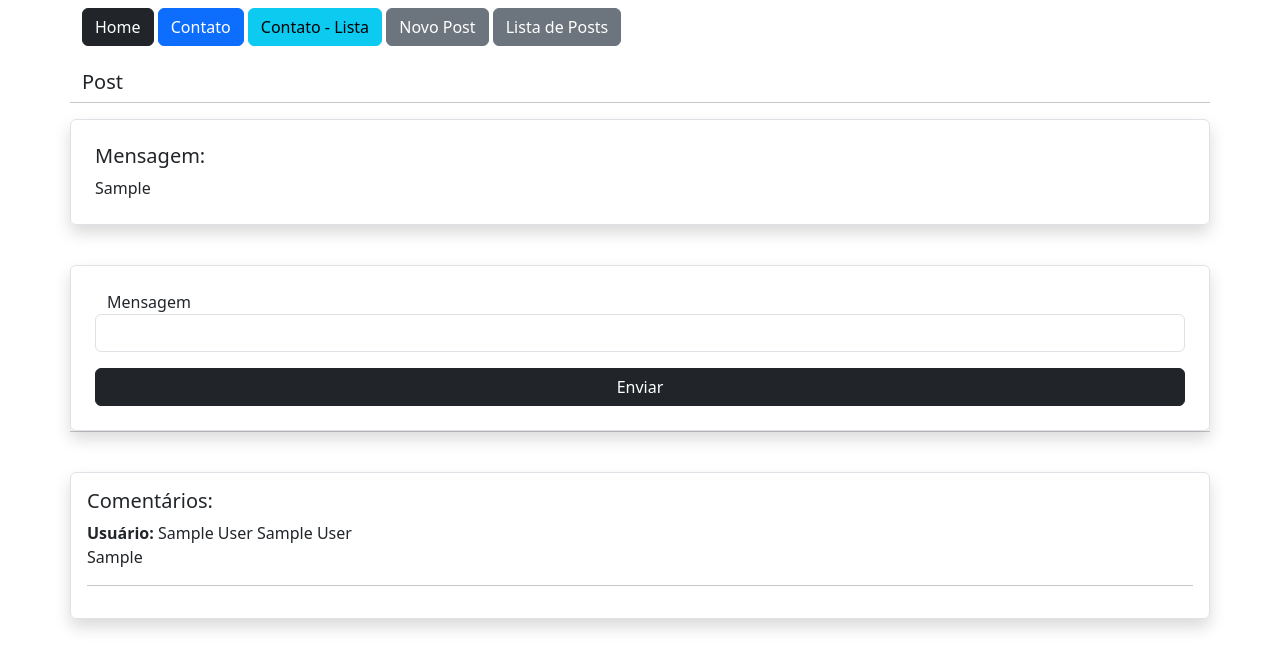
After one commit to Kluiver/Estudo-Flask, a Flask app: page /post/1/ in a window 1280 px wide. The commit adds this page. Shown: the top 669 px of the page. Run offline with Flask 3, Linux system fonts and the light colour scheme; tables that the repository leaves empty hold one stand-in row (values such as "Sample post").

Commit message:
Criado o sistema de posts e comentários de post

```diff
--- a/app/forms.py
+++ b/app/forms.py
@@ -5,7 +5,7 @@ from wtforms import StringField, SubmitField, PasswordField
 #importando os validadores do wtforms
 from wtforms.validators import DataRequired, Email, EqualTo, ValidationError
 #importando o modelo
-from app.models import Contato, User
+from app.models import Contato, User, Post, Comentario
 #importando o banco de dados
 from app import db, bcrypt
 
@@ -46,6 +46,7 @@ class UserForm(FlaskForm):
         db.session.commit()
         #retorno o usuário
         return user
+
 
 # Classe de formulário para login de usuário
 class LoginForm(FlaskForm):
@@ -94,3 +95,43 @@ class ContatoForm(FlaskForm):
         #adicionando ao banco de dados
         db.session.add(contato)
         db.session.commit()
+
+
+# Formulário para criação de post
+class PostForm(FlaskForm):
+    # campo de mensagem para o post
+    mensagem = StringField('Mensagem', validators=[DataRequired()])
+    # Botão para enviar o post
+    btn_submit = SubmitField('Postar', validators=[DataRequired()])
+
+    # Função para salvar o post
+    def save(self, user_id):
+        post = Post(
+            mensagem = self.mensagem.data,
+            user_id = user_id
+        )
+
+        # Salvando no banco de dados
+        db.session.add(post)
+        db.session.commit()
+
+
+# Formulário para criação de comentário
+class ComentarioForm(FlaskForm):
+    # campo de comentário
+    mensagem = StringField('Mensagem', validators=[DataRequired()])
+    # Botão para enviar o comentário
+    btn_submit = SubmitField('Enviar', validators=[DataRequired()])
+
+    # TODO: Verificar problema no nome do usuario
+    # Função para salvar o comentário
+    def save(self, user_id, post_id):
+        comentario = Comentario(
+            mensagem = self.mensagem.data,
+            user_id = user_id,
+            post_id = post_id
+        )
+
+        # Salvando no banco de dados
+        db.session.add(comentario)
+        db.session.commit()
--- a/app/templates/contato_lista.html
+++ b/app/templates/contato_lista.html
@@ -10,6 +10,7 @@
             <!-- Incluindo o código do nav.html -->
             {% include 'nav.html' %}
 
+            <div class="row mt-4">
                 <h3>Lista de Contatos</h3>
 
                 <!-- Criando estrutura GET -->
@@ -63,7 +64,7 @@
 
                     </table>
                 </div>
-
+            </div>
         </div>
 <!-- Fechando bloco -->
  {% endblock %}
--- a/app/templates/nav.html
+++ b/app/templates/nav.html
@@ -3,3 +3,5 @@ IMPORTANTE pois ele vai referenciar o link dinamicamente. -->
 <a href="/" class="btn btn-dark">Home</a>
 <a href="{{url_for('contato')}}" class="btn btn-primary">Contato</a>
 <a href="{{url_for('contato_lista')}}" class="btn btn-info">Contato - Lista</a>
+<a href="{{url_for('post_novo')}}" class="btn btn-secondary">Novo Post</a>
+<a href="{{url_for('post_lista')}}" class="btn btn-secondary">Lista de Posts</a>
--- /dev/null
+++ b/app/templates/post.html
@@ -0,0 +1,51 @@
+<!-- Estende a base -->
+{% extends 'base.html' %}
+
+<!-- Criando o block -->
+{% block content %}
+
+<div class="container">
+    <!-- Incluindo os botoes -->
+    {% include 'nav.html' %}
+
+    <div class="row mt-4">
+        <h5>Post</h5>
+        <hr>
+
+        <div class="col-12 border rounded p-4 shadow">
+            <h5>Mensagem: </h5>
+            {{ obj.mensagem }}
+        </div>
+
+        <div class="col-12 mt-3">
+            <form action="" method="post" class="row mt-4 p-4 rounded border shadow">
+
+                <!-- Adicionando o nivel de segurança -->
+                {{ form.csrf_token }}
+
+                <!-- Campo mensagem -->
+                {{ form.mensagem.label() }}
+                {{ form.mensagem(class='form-control') }}
+
+                <!-- Botão -->
+                {{ form.btn_submit(class='btn btn-dark col-12 mt-3') }}
+                </form>
+        </div>
+        <hr>
+        <div class="col-12 mt-4 border rounded shadow p-3">
+            <h5>Comentários: </h5>
+            <!-- Iterando sobre os comentarios do pos -->
+             {% for c in obj.comentarios %}
+                <p>
+                    <b>Usuário: </b>{{ c.user.nome }} {{ c.user.sobrenome }} <br>
+                    {{ c.mensagem }}
+                </p>
+                <hr>
+             {% endfor %}
+        </div>
+
+    </div>
+
+</div>
+{% endblock %}
+<!-- fechando o bloco -->
--- a/app/views.py
+++ b/app/views.py
@@ -6,10 +6,10 @@ from app import app, db
 from flask import render_template, url_for, request, redirect
 
 #importando a classe Contato de model
-from app.models import Contato
+from app.models import Contato, Post, User, Comentario
 
 #importando o formulario
-from app.forms import ContatoForm, UserForm, LoginForm
+from app.forms import ContatoForm, UserForm, LoginForm, PostForm, ComentarioForm
 
 # Funçoes para login de usuário
 from flask_login import login_user, logout_user, current_user
@@ -57,6 +57,7 @@ def cadastro():
         return redirect(url_for('homepage'))
     # Retornando a pagina de cadastro
     return render_template('cadastro.html', form=form)
+
 
 # Rota de logout
 @app.route('/sair/')
@@ -143,6 +144,7 @@ def contato_lista():
     #retorno o HTML da lista de contatos
     return render_template('contato_lista.html', context=context)
 
+
 # Criando rota dinâmica
 @app.route('/contato/<int:id>/')
 def contato_detail(id):
@@ -150,3 +152,41 @@ def contato_detail(id):
     # Pegando o dado do contato e salvando em um objeto pelo ID
     obj = Contato.query.get(id)
     return render_template('contato_detail.html', obj=obj)
+
+
+# Rota de criação de post
+@app.route('/post/novo/', methods=['GET', 'POST'])
+def post_novo():
+    # Definindo o formulário do post
+    form = PostForm()
+    # Se o posto foi valido e submetido
+    if form.validate_on_submit():
+        #salvo o post com o usuario atual
+        form.save(current_user.id)
+        # redireciono para a homepage
+        return redirect(url_for('homepage'))
+    # Retornando o HTML do post
+    return render_template('post_novo.html', form=form)
+
+#Rota para detalhes do post dinamico
+@app.route('/post/<int:id>/', methods=['GET', 'POST'])
+def post_detail(id):
+    #pegando o dado do post e salvando em um objeto pelo id
+    obj = Post.query.get(id)
+    # Pegando o formulário para comentar no post
+    form = ComentarioForm()
+    # Se o formulário foi valido e submetivo
+    if form.validate_on_submit():
+        # salva o usuário e o post atual
+        form.save(current_user.id, id)
+        # Recarrego a página com o post
+        return redirect(url_for('post_detail', id=id))
+    # Retornando o HTML do post
+    return render_template('post.html', obj=obj, form=form)
+
+# Rota de lista de posts
+@app.route('/post/lista/')
+def post_lista():
+    # Pegando todos os posts
+    posts = Post.query.all()
+    return render_template('post_lista.html', posts=posts)
```
Also changed, not shown: app/models.py (+34 -0 lines), app/templates/post_lista.html (added, +47 -0 lines), app/templates/post_novo.html (added, +29 -0 lines). Lines whose indentation alone changed are shown as unchanged.
